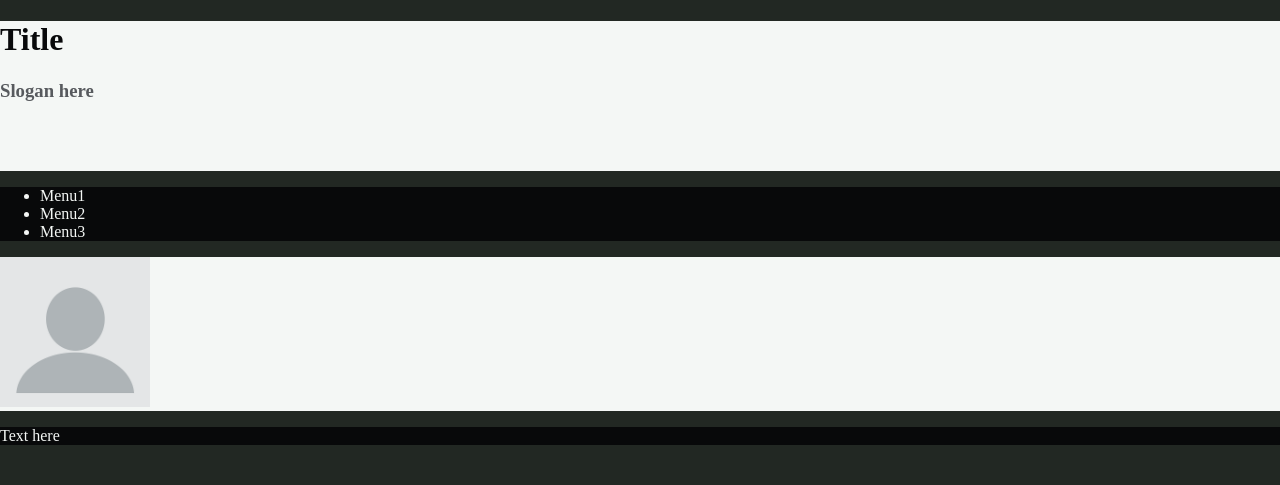
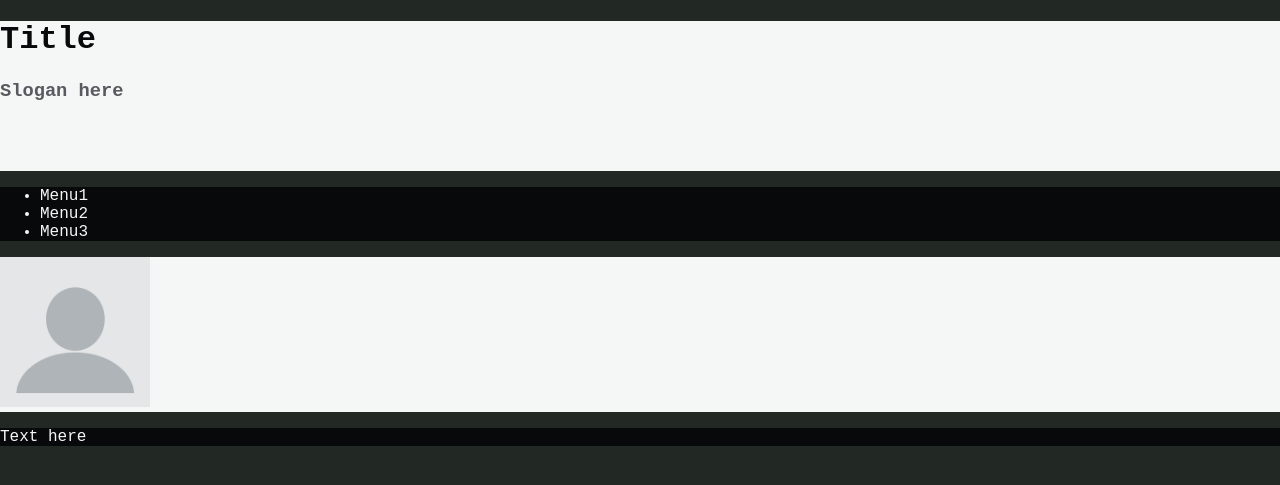
Before and after one commit to klodnitsky/PersonalPage, a PHP site: page / in a window 1280 px wide. Shown: the top 485 px of the page. Run offline with PHP 8.4, Linux system fonts and the light colour scheme.

Commit message:
Homework tree

```diff
--- a/css/style.css
+++ b/css/style.css
@@ -2,6 +2,7 @@ body {
     margin: 0;
     padding: 0;
     background-color: #222823;
+    font-family: "Courier New";
 }
 
 header {
```
